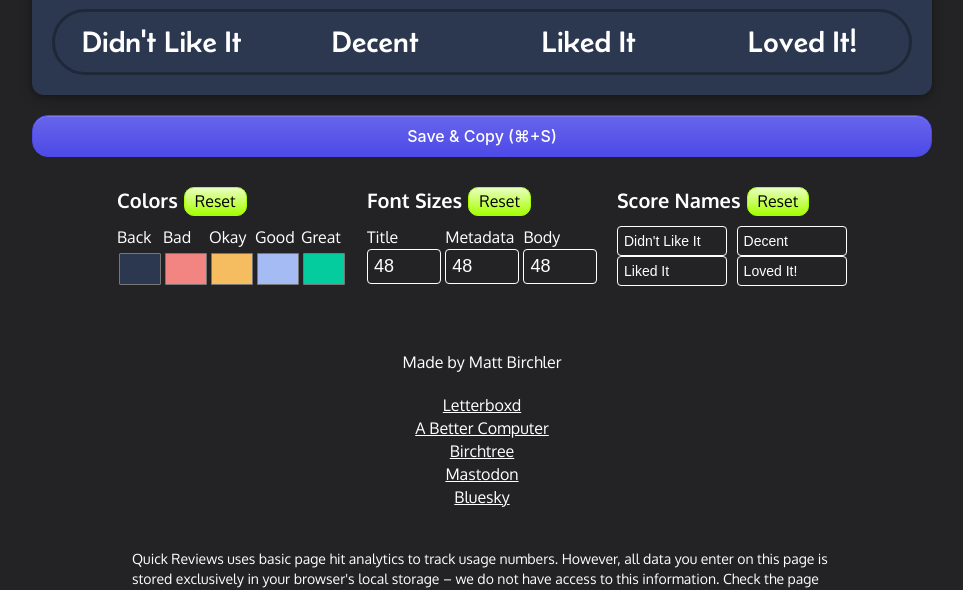
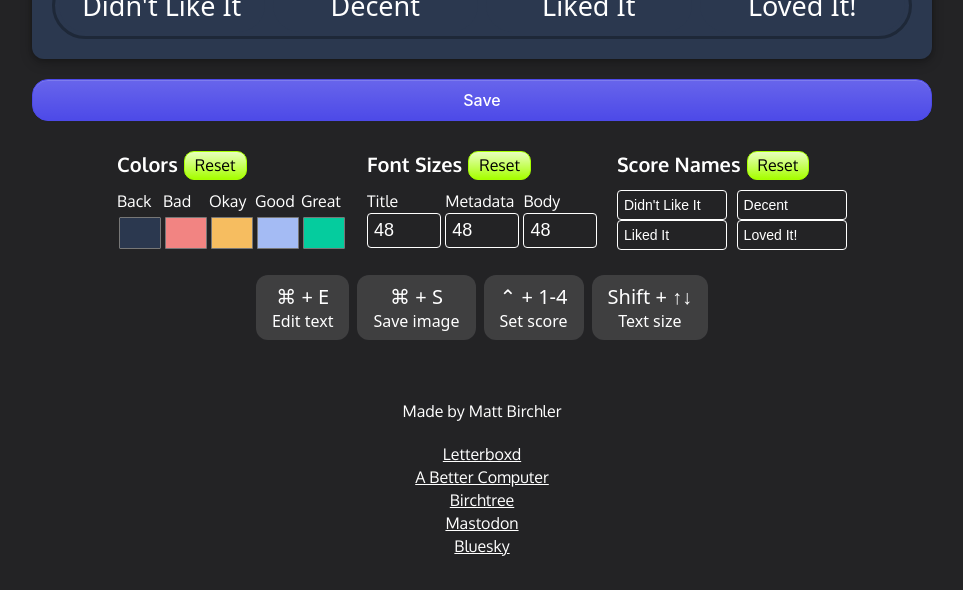
Before and after one commit to mattbirchler/Quick-Reviews-2, a PHP site: page / in a window 1280 px wide. Shown: the part 599-1189 px from the top of the page, without its empty margins (158-1121 px from the left). Run offline with PHP 8.4, Linux system fonts and the light colour scheme; some libraries are stand-ins or nearby versions.

Commit message:
Added text size shortcuts and shortcut cheat sheet

```diff
--- a/index.html
+++ b/index.html
@@ -126,7 +126,7 @@
     </button>
   </div>
 
-  <div id="helper">Click anywhere on the review to edit</div>
+  <!-- <div id="helper">Click anywhere on the review to edit</div> -->
 
   <div id="review">
     <div id="top">
@@ -160,7 +160,7 @@
 
   <div id="buttons">
     <button class="btn" id="edit_title">Edit (⌘+E)</button>
-    <button class="btn animate__animated" id="save_the_image" role="button" onclick="exportImageShortcut();">Save & Copy (⌘+S)</button>
+    <button class="btn animate__animated" id="save_the_image" role="button" onclick="exportImageShortcut();">Save</button>
   </div>
 
 
@@ -292,6 +292,25 @@
       <input type="text" class="font_size_picker name_input" id="score_4">
       <img src="reset.png" class="reset_button" id="reset_score_names_button">
     </div> -->
+  </div>
+
+  <div id="shortcut_key">
+    <div class="example_shortcut">
+      <div class="the_shortcut">&#8984; + E</div>
+      <div class="the_description">Edit text</div>
+    </div>
+    <div class="example_shortcut">
+      <div class="the_shortcut">&#8984; + S</div>
+      <div class="the_description">Save image</div>
+    </div>
+    <div class="example_shortcut">
+      <div class="the_shortcut">&#8963; + 1-4</div>
+      <div class="the_description">Set score</div>
+    </div>
+    <div class="example_shortcut">
+      <div class="the_shortcut">Shift + &#8593;&#8595;</div>
+      <div class="the_description">Text size</div>
+    </div>
   </div>
 
   <div id="footer">
--- a/scripts/keyboard.js
+++ b/scripts/keyboard.js
@@ -7,6 +7,7 @@ window.addEventListener('keydown', function (event) {
   const editKeyPressed = event.key === 'E' || event.key === 'e';
   const enterKeyPressed = event.key === 'Enter' || event.key === 'enter';
 
+
   // If both conditions are met, call exportImageShortcut
   if (commandKeyPressed && exportKeyPressed) {
     // Prevent the default browser behavior, such as opening the search prompt
@@ -15,6 +16,45 @@ window.addEventListener('keydown', function (event) {
     exportImageShortcut();
   }
 
+  if (event.shiftKey && event.key === 'ArrowUp') {
+    // Get the review text element
+    const reviewText = document.getElementById("text");
+    // Get the input field for the text size
+  const textSizeInput = document.getElementById("text_size_review");
+    // Get the current font size
+    const currentFontSize = window.getComputedStyle(reviewText).fontSize;
+    // Parse the font size and increment it by 1
+    const newFontSize = parseFloat(currentFontSize) + 1;
+    // Apply the new font size back to the element
+    reviewText.style.fontSize = `${newFontSize}px`;
+    // Update the input field value
+  textSizeInput.value = newFontSize;
+  }
+  if (event.shiftKey && event.key === 'ArrowDown') {
+    // Get the review text element
+    const reviewText = document.getElementById("text");
+    // Get the input field for the text size
+  const textSizeInput = document.getElementById("text_size_review");
+    // Get the current font size
+    const currentFontSize = window.getComputedStyle(reviewText).fontSize;
+    // Parse the font size and increment it by 1
+    const newFontSize = parseFloat(currentFontSize) - 1;
+    // Apply the new font size back to the element
+    reviewText.style.fontSize = `${newFontSize}px`;
+    // Update the input field value
+  textSizeInput.value = newFontSize;
+  }
+  if (event.shiftKey && (event.key === "ArrowRight" || event.key === "ArrowLeft")) {
+    if ($(window).width() < 600) {
+      localStorage.setItem("text_size_review", "9");
+      $("#text").css("font-size", "9px");
+      $("#text_size_review").val("9");
+    } else {
+      localStorage.setItem("text_size_review", "26");
+      $("#text").css("font-size", "26px");
+      $("#text_size_review").val("26");
+    }
+  }
   if (event.key === 'Escape' || event.keyCode === 27) {
     $('#close_modal').click();
   }
--- a/style.css
+++ b/style.css
@@ -80,7 +80,7 @@ html {
 }
 
 h1 {
-  font-family: Belanosima, "Bueno Bold", "PP Rader Variable", sans-serif;
+  font-family: "Noto Sans", "Fira Sans", Belanosima, "Bueno Bold", "PP Rader Variable", sans-serif;
   text-align: center;
   font-size: 44px;
   font-weight: 750;
@@ -329,6 +329,39 @@ h1 {
   box-shadow: 0 1px 8px #00000020;
 }
 
+/* Shortcut buttons */
+
+#shortcut_key {
+  color: white;
+  display: flex;
+  flex-wrap: wrap;
+  justify-content: center;
+  gap: 8px;
+  padding: 10px 0;
+}
+
+.example_shortcut {
+  background: #ffffff20;
+  padding: 8px 16px;
+  display: flex;
+  flex-direction: column;
+  align-items: center;
+  border-radius: 12px;
+  font-family: "Noto Sans", "Fira Sans";
+}
+
+.the_shortcut {
+  display: flex;
+  align-items: center;
+  justify-content: center;
+  gap: 4px;
+  font-size: 20px;
+}
+
+.the_shortcut span {
+  height: 30px;
+}
+
 #review {
   width: 900px;
   min-height: 500px;
@@ -374,15 +407,15 @@ h1 {
 }
 
 #title {
-  font-family: Belanosima, "Bueno Bold", "PP Rader Variable", sans-serif;
+  font-family: "Noto Sans", "Fira Sans", Belanosima, "Bueno Bold", "PP Rader Variable", sans-serif;
   font-size: 48px;
   font-weight: 525;
   height: 57px;
-  letter-spacing: -1px;
+  letter-spacing: 0.5px;
 }
 
 #meta {
-  font-family: Oxygen, "Bueno Light", "PP Rader Variable", sans-serif;
+  font-family: "Noto Sans", "Fira Sans", Oxygen, "Bueno Light", "PP Rader Variable", sans-serif;
   font-size: 28px;
   height: 39px;
   font-weight: 700;
@@ -390,12 +423,13 @@ h1 {
 }
 
 #text {
-  font-family: Oxygen;
+  font-family: "Noto Sans", "Fira Sans", Oxygen;
   font-size: 26px;
   font-weight: 300;
   width: 565px;
   height: 300px;
   margin-top: 10px;
+  letter-spacing: 0.5px;
 }
 
 /* Review Scores */
@@ -413,11 +447,11 @@ h1 {
   background-color: #2b384f;
   width: 23%;
   text-align: center;
-  font-size: 30px;
+  font-size: 27px;
   margin: 4px;
   border-radius: 40px;
   padding: 8px;
-  font-family: Belanosima;
+  font-family: "Noto Sans", "Fira Sans", Belanosima;
   font-weight: 500;
   color: white;
   display: flex;
```
Also changed, not shown: 1 other file.
